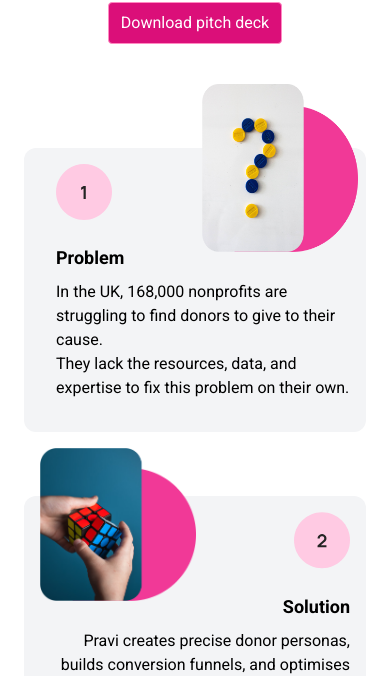
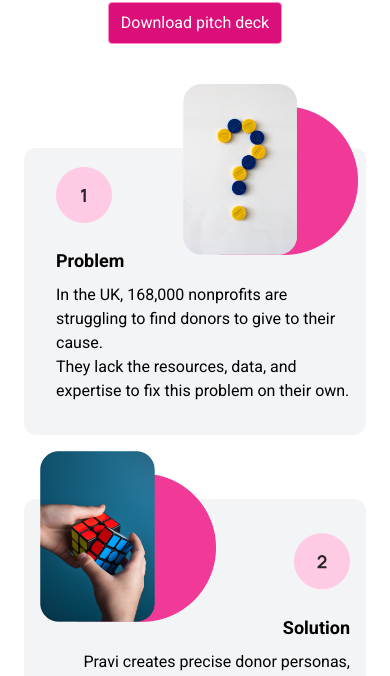
Before and after one commit to J-greaves/pravi-investor, a React (Vite) app: page / in a window 390 px wide. Shown: the part 583-1259 px from the top of the page. Built offline with nearby package versions, Linux system fonts and the light colour scheme.

Commit message:
prob/solu layout ajusted

```diff
--- a/src/App.jsx
+++ b/src/App.jsx
@@ -63,7 +63,7 @@
                 />
                 <img
                   src="QMark.png"
-                  className="sm:hidden block max-w-[40vw] sm:max-h-[180px] ml-auto mr-2 -mt-20"
+                  className="sm:hidden block max-w-[45vw] sm:max-h-[180px] ml-auto mr-2 -mt-20"
                 />
               </div>
               <div className="-mt-2 sm:-mt-0">
@@ -104,7 +104,7 @@
                 <div className="flex flex-row w-full">
                   <img
                     src="rubiks.png"
-                    className="sm:hidden block max-w-[40vw] sm:max-h-[180px] mr-auto -mt-16"
+                    className="sm:hidden block max-w-[45vw] sm:max-h-[180px] mr-auto -mt-16"
                   />
                   <img
                     alt="problem number one bullet point"
@@ -258,7 +258,7 @@
       </div>
       <div
         id="business"
-        className="sm:px-16 px-8 sm:py-4 py-4 flex flex-row justify-center "
+        className="below-1200:px-16 px-8 sm:py-4 py-4 flex flex-row justify-center sm:mx-4 below-1200:mx-16 gap-10"
       >
         <div className="flex flex-col sm:w-[50%] w-[100%] ml-auto">
           <h2 className="text-3xl text-center font-sans font-extrabold my-0">
```
